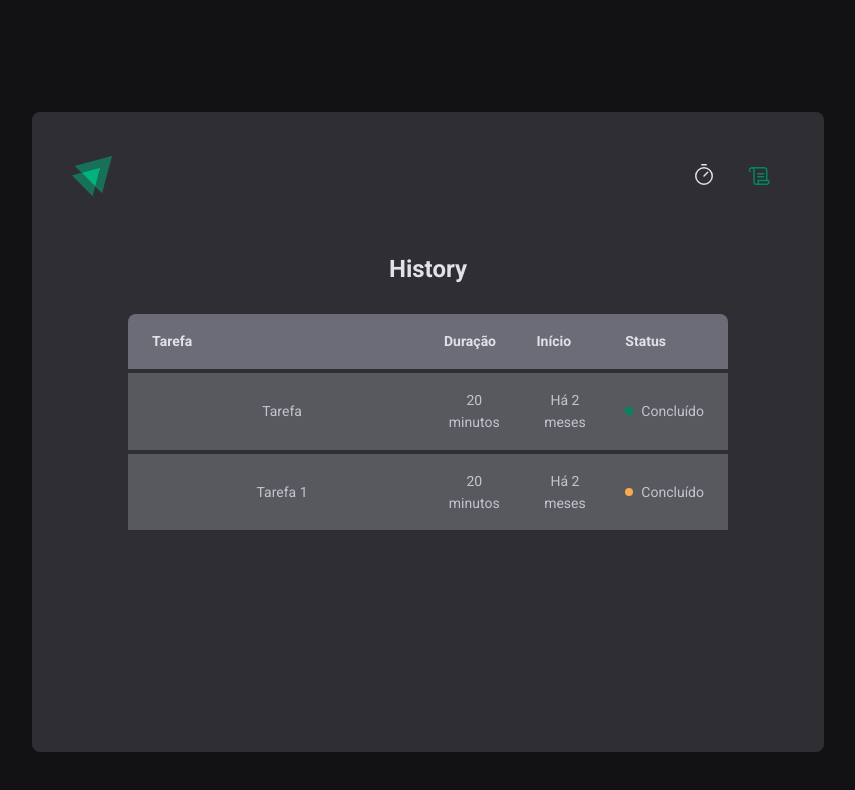
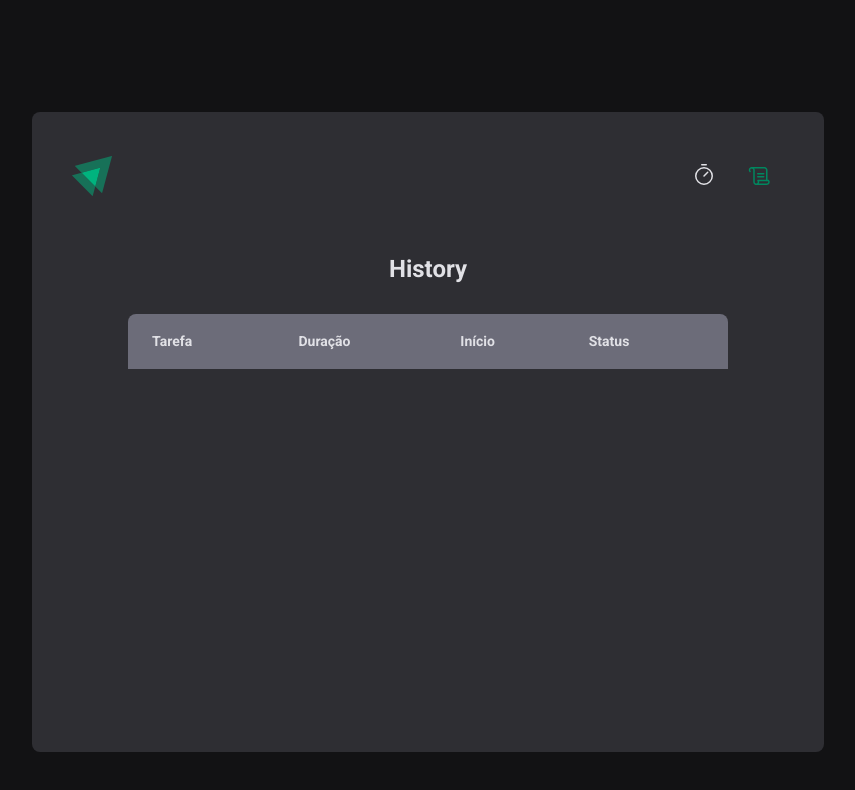
Before and after one commit to carlosclayton/mypomodoro, a React (Vite) app: page /history in a window 1280 px wide. Shown: the top 790 px of the page, without its empty margins (212-1067 px from the left). Built offline with nearby package versions, Linux system fonts and the light colour scheme.

Commit message:
refact: listing pomodoro history

```diff
--- a/src/pages/History/index.tsx
+++ b/src/pages/History/index.tsx
@@ -1,6 +1,8 @@
 import {HistoryContainer, HistoryList, Status} from './styles'
 import {CycleContext} from "../../contexts/CycleContext";
 import {useContext} from "react";
+import {formatDistanceToNow} from "date-fns";
+import {ptBR} from "date-fns/locale";
 
 export function History() {
     const {cycles} = useContext(CycleContext);
@@ -21,22 +23,43 @@
                     </thead>
 
                     <tbody>
-                    <tr>
-                        <td>Tarefa</td>
-                        <td>20 minutos</td>
-                        <td>Há 2 meses</td>
-                        <td>
-                            <Status statusColor={"green"}>Concluído</Status>
-                        </td>
-                    </tr>
-                    <tr>
-                        <td>Tarefa 1</td>
-                        <td>20 minutos</td>
-                        <td>Há 2 meses</td>
-                        <td>
-                            <Status statusColor={"yellow"}>Concluído</Status>
-                        </td>
-                    </tr>
+                    {
+                        cycles.map((cycle) => {
+                            return (
+                                <tr key={cycle.id}>
+                                    <td>{cycle.task}</td>
+                                    <td>{cycle.minutes}</td>
+                                    <td>{
+                                        formatDistanceToNow(cycle.startDate, {
+                                            addSuffix: true,
+                                            locale: ptBR
+                                        })
+                                    }</td>
+                                    <td>
+                                        {
+                                            cycle.finishedDate && (
+                                                <Status statusColor={"green"}>Concluído</Status>
+                                            )
+                                        }
+
+                                        {
+                                            cycle.interruptDate && (
+                                                <Status statusColor={"red"}>Interrompido</Status>
+                                            )
+                                        }
+
+                                        {
+                                            cycle.startDate &&  !cycle.interruptDate &&(
+                                                <Status statusColor={"yellow"}>Em andamento</Status>
+                                            )
+                                        }
+                                    </td>
+                                </tr>
+                            )
+                        })
+                    }
+
+
                     </tbody>
                 </table>
             </HistoryList>
```
